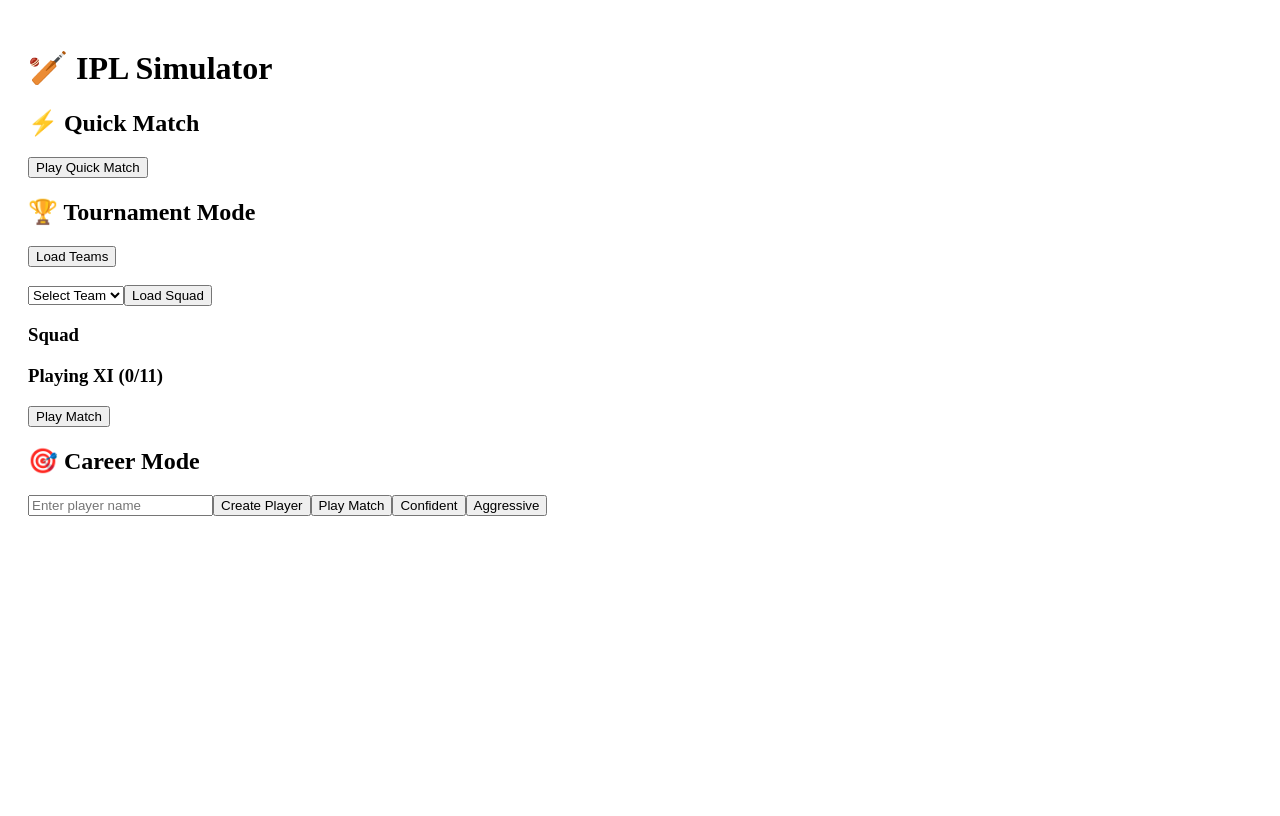
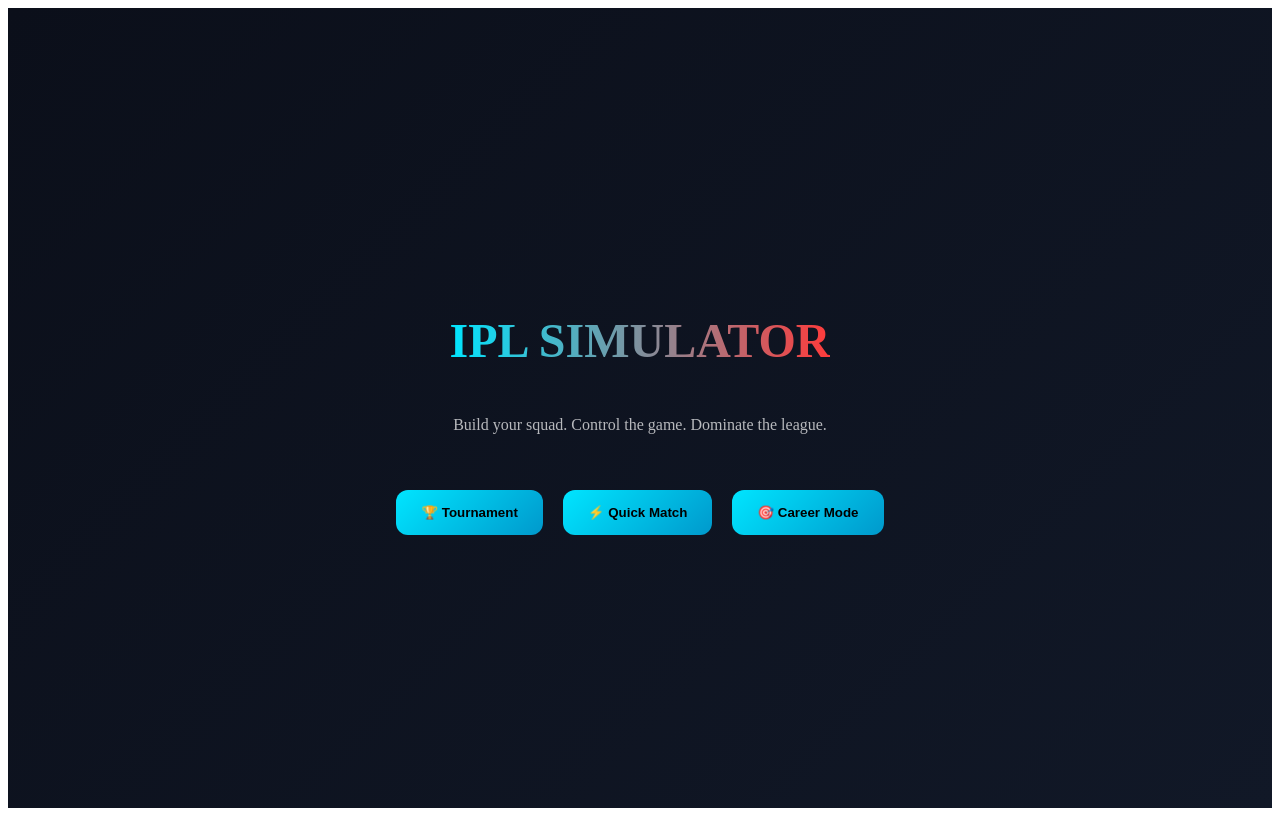
Before and after one commit to Vishal091/ipl-simulator, a Next.js app in the folder frontend/: page / in a window 1280 px wide. Built offline with nearby package versions, Linux system fonts and the light colour scheme.

Commit message:
Create page.js

```diff
--- /dev/null
+++ b/frontend/app/page.js
@@ -0,0 +1,63 @@
+"use client";
+import { useRouter } from "next/navigation";
+
+export default function Home() {
+  const router = useRouter();
+
+  return (
+    <div style={{
+      height: "100vh",
+      background: "linear-gradient(135deg, #0B0F1A, #111827)",
+      color: "white",
+      display: "flex",
+      flexDirection: "column",
+      justifyContent: "center",
+      alignItems: "center",
+      textAlign: "center"
+    }}>
+
+      <h1 style={{
+        fontSize: "3rem",
+        fontWeight: "bold",
+        background: "linear-gradient(90deg, #00E5FF, #FF3B3B)",
+        WebkitBackgroundClip: "text",
+        color: "transparent"
+      }}>
+        IPL SIMULATOR
+      </h1>
+
+      <p style={{ opacity: 0.7 }}>
+        Build your squad. Control the game. Dominate the league.
+      </p>
+
+      <div style={{
+        display: "flex",
+        gap: "20px",
+        marginTop: "40px"
+      }}>
+        <button onClick={() => router.push("/tournament")} style={btn}>
+          🏆 Tournament
+        </button>
+
+        <button onClick={() => router.push("/quick-match")} style={btn}>
+          ⚡ Quick Match
+        </button>
+
+        <button onClick={() => router.push("/career")} style={btn}>
+          🎯 Career Mode
+        </button>
+      </div>
+    </div>
+  );
+}
+
+const btn = {
+  padding: "15px 25px",
+  borderRadius: "12px",
+  border: "none",
+  background: "linear-gradient(135deg, #00E5FF, #0099cc)",
+  color: "black",
+  fontWeight: "bold",
+  cursor: "pointer",
+  transition: "0.3s"
+};
```
